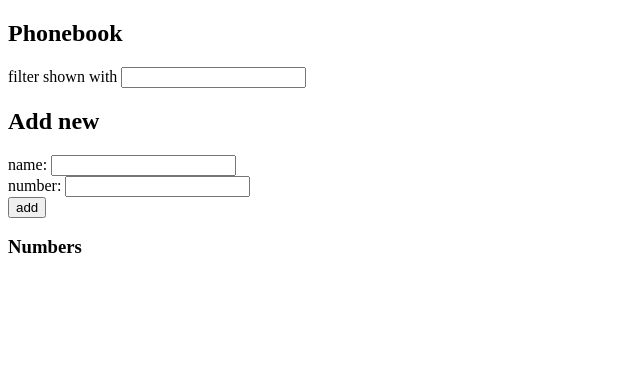
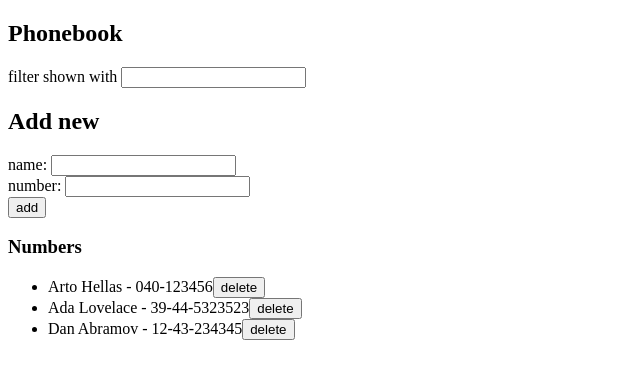
Before and after one commit to martinwilchesdev/full_stack_open_exercises, a React (Vite) app in the folder part2/phonebook/: page / in a window 1280 px wide. Shown: the top 378 px of the page, without its empty margins (0-640 px from the left). Built offline with nearby package versions, Linux system fonts and the light colour scheme; data requests are answered from the project's data file.

Commit message:
Control de la eliminacion de personas

```diff
--- /dev/null
+++ b/part2/phonebook/db.json
@@ -0,0 +1,19 @@
+{
+  "persons": [
+    {
+      "name": "Arto Hellas",
+      "number": "040-123456",
+      "id": "1"
+    },
+    {
+      "name": "Ada Lovelace",
+      "number": "39-44-5323523",
+      "id": "2"
+    },
+    {
+      "name": "Dan Abramov",
+      "number": "12-43-234345",
+      "id": "3"
+    }
+  ]
+}
--- a/part2/phonebook/package.json
+++ b/part2/phonebook/package.json
@@ -7,9 +7,11 @@
     "dev": "vite",
     "build": "vite build",
     "lint": "eslint . --ext js,jsx --report-unused-disable-directives --max-warnings 0",
-    "preview": "vite preview"
+    "preview": "vite preview",
+    "server": "json-server -p3001 --watch db.json"
   },
   "dependencies": {
+    "axios": "^1.7.2",
     "react": "^18.2.0",
     "react-dom": "^18.2.0"
   },
@@ -21,6 +23,7 @@
     "eslint-plugin-react": "^7.34.1",
     "eslint-plugin-react-hooks": "^4.6.0",
     "eslint-plugin-react-refresh": "^0.4.6",
+    "json-server": "^1.0.0-beta.1",
     "vite": "^5.2.0"
   }
 }
--- a/part2/phonebook/src/App.jsx
+++ b/part2/phonebook/src/App.jsx
@@ -2,7 +2,11 @@ import Filter from './components/Filter'
 import Persons from './components/Persons'
 import PersonsForm from './components/PersonsForm'
 
-import { useState } from 'react'
+import axios from 'axios'
+
+import { useState, useEffect } from 'react'
+
+import setPerson from './services/persons'
 
 const App = () => {
     const [filterPersons, setFilterPersons] = useState([])
@@ -12,6 +16,16 @@ const App = () => {
     })
     const [persons, setPersons] = useState([])
     const [name, setName] = useState('')
+
+    useEffect(() => {
+        setPerson.getAll()
+            .then(data => {
+                setPersons(persons.concat(data))
+            })
+            .catch(error => {
+                console.log(error)
+            })
+    }, [])
 
     const handleName = (e) => {
         setPersonInfo({
@@ -41,7 +55,10 @@ const App = () => {
             ) {
                 alert(`${personInfo.name} is already added to phonebook`)
             } else {
-                setPersons(persons.concat(newObject))
+                setPerson.create(newObject)
+                    .then(data => {
+                        setPersons(persons.concat(data))
+                    })
             }
         }
     }
@@ -58,6 +75,15 @@ const App = () => {
         setName(e.target.value)
     }
 
+    const handleDeletePerson = (person) => {
+        if (window.confirm(`Delete ${person.name} ?`)) {
+            setPerson.remove(person)
+                .then(data => {
+                    setPersons(persons.filter(p => p.id != data.id))
+                })
+        }
+    }
+
     return (
         <div>
             <h2>Phonebook</h2>
@@ -69,7 +95,7 @@ const App = () => {
                 onHandleSubmitInfo={handleSubmitInfo}
             />
             <h3>Numbers</h3>
-            <Persons persons={name != '' ? filterPersons : persons} />
+            <Persons persons={name != '' ? filterPersons : persons} onDeletePerson={handleDeletePerson} />
         </div>
     )
 }
--- a/part2/phonebook/src/components/Persons.jsx
+++ b/part2/phonebook/src/components/Persons.jsx
@@ -1,9 +1,10 @@
-const Persons = ({ persons }) => {
+const Persons = ({ persons, onDeletePerson }) => {
     return (
         <ul>
             {persons.map((person, index) => (
                 <li key={index}>
                     {person.name} - {person.number}
+                    <button onClick={() => {onDeletePerson(person)}}>delete</button>
                 </li>
             ))}
         </ul>
--- /dev/null
+++ b/part2/phonebook/src/services/persons.js
@@ -0,0 +1,20 @@
+import axios from 'axios'
+
+const baseUrl = 'http://localhost:3001/persons'
+
+const getAll = () => {
+    const request = axios.get(baseUrl)
+    return request.then(response => response.data)
+}
+
+const create = (obj) => {
+    const request = axios.post(baseUrl, obj)
+    return request.then(response => response.data)
+}
+
+const remove = (obj) => {
+    const request = axios.delete(`${baseUrl}/${obj.id}`)
+    return request.then(response => response.data)
+}
+
+export default { create, getAll, remove }
```
Also changed, not shown: 1 other file (tests, documents, lock files or other folders).
